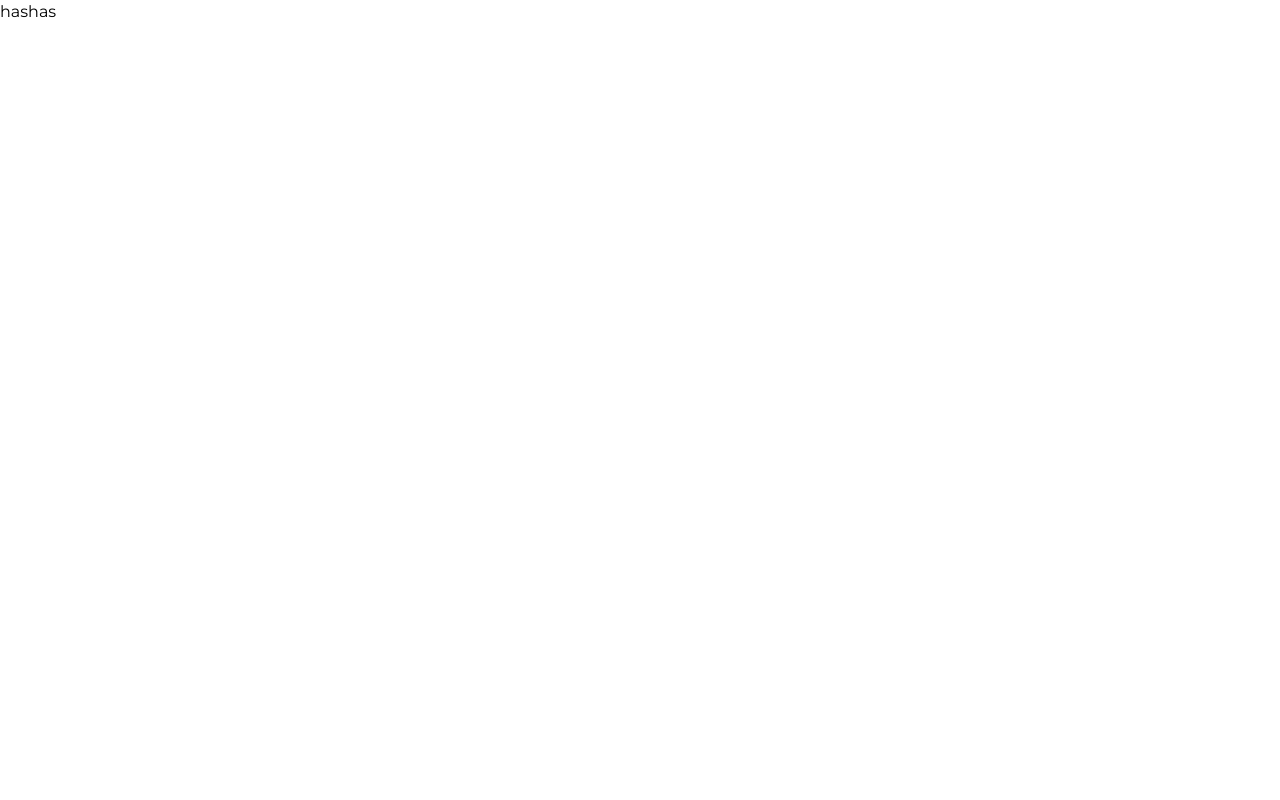
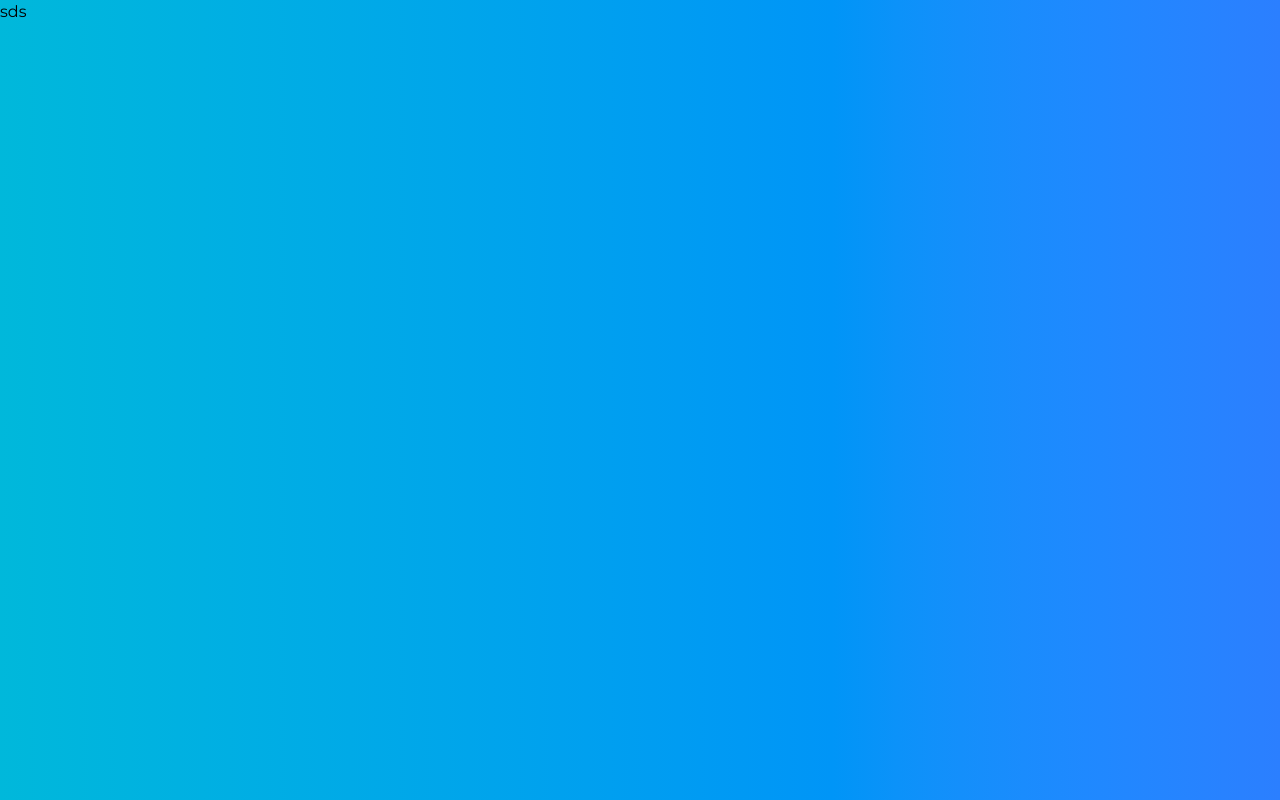
Before and after one commit to janfdev/tiktok-video-downloader, a plain HTML site: page index.html in a window 1280 px wide. Drawn offline with nearby package versions, Linux system fonts and the light colour scheme.

Commit message:
update index.html structure and add .gitignore for Tailwind configuration

```diff
--- a/index.html
+++ b/index.html
@@ -18,7 +18,9 @@
     </style>
   </head>
   <body class="font-montserrat">
-    <h1>hashas</h1>
+    <section class="h-screen bg-linear-to-r from-cyan-500 to-blue-500">
+      <h1>sds</h1>
+    </section>
 
     <script src="app.js"></script>
   </body>
```
Also changed, not shown: 1 other file.
